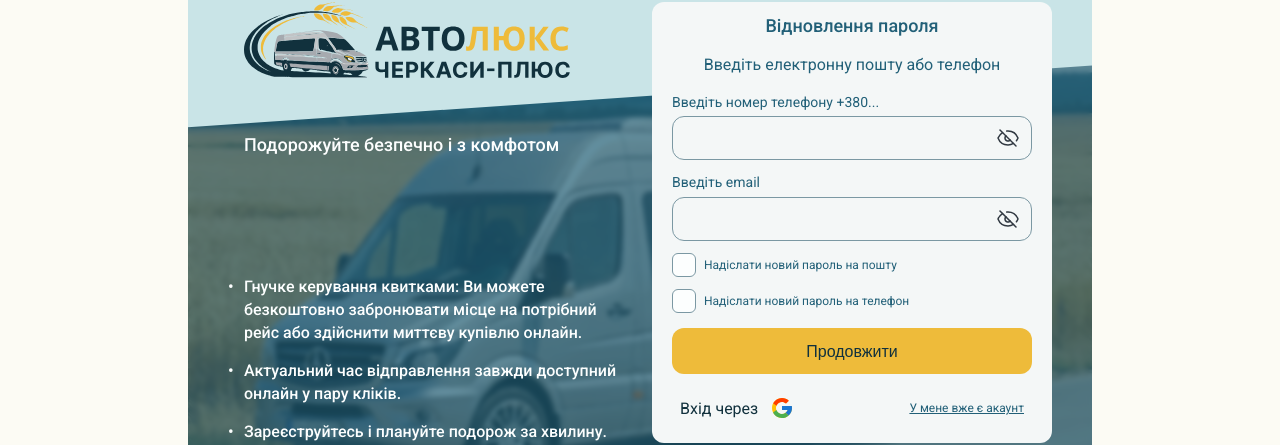
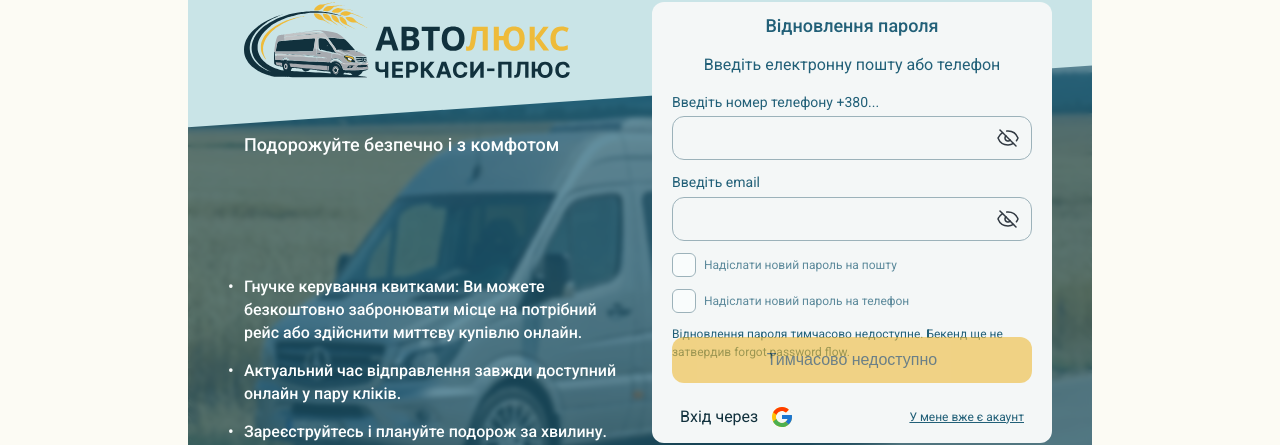
Before and after one commit to natalitwinkgit/acp-front, a Next.js app: page /forgot-password in a window 1280 px wide. Shown: the part 278-723 px from the top of the page. Built offline with nearby package versions, Linux system fonts and the light colour scheme; no server answers.

Commit message:
fix(auth): disable forgot password flow until backend contract is ready

```diff
--- a/app/(auth)/forgot-password/ForgotPasswordPageContent.tsx
+++ b/app/(auth)/forgot-password/ForgotPasswordPageContent.tsx
@@ -14,31 +14,28 @@ type ForgotPasswordPageContentProps = {
 };
 
 type StatusState =
+  | { type: "info"; message: string }
   | { type: "success"; message: string }
   | { type: "error"; message: string }
   | null;
 
-function isEmailValid(value: string) {
-  const trimmedValue = value.trim();
-  return /^[^\s@]+@[^\s@]+\.[^\s@]+$/.test(trimmedValue);
-}
-
-function isPhoneValid(value: string) {
-  const trimmedValue = value.trim();
-  const normalizedPhone = trimmedValue.replace(/[\s()-]/g, "");
-  return /^\+?\d{10,15}$/.test(normalizedPhone);
-}
+const FORGOT_PASSWORD_UNAVAILABLE_MESSAGE =
+  "Відновлення пароля тимчасово недоступне. Бекенд ще не затвердив forgot password flow.";
 
 export default function ForgotPasswordPageContent({
   onClose,
 }: ForgotPasswordPageContentProps) {
   const router = useRouter();
+  const isForgotPasswordAvailable = false;
 
   const [phone, setPhone] = useState("");
   const [email, setEmail] = useState("");
   const [sendToEmail, setSendToEmail] = useState(false);
   const [sendToPhone, setSendToPhone] = useState(false);
-  const [status, setStatus] = useState<StatusState>(null);
+  const [status, setStatus] = useState<StatusState>({
+    type: "info",
+    message: FORGOT_PASSWORD_UNAVAILABLE_MESSAGE,
+  });
 
   const handleCloseAuthFlow = () => {
     if (onClose) {
@@ -51,62 +48,9 @@ export default function ForgotPasswordPageContent({
 
   const handleSubmit = (event: React.FormEvent<HTMLFormElement>) => {
     event.preventDefault();
-
-    const trimmedPhone = phone.trim();
-    const trimmedEmail = email.trim();
-
-    if (!trimmedPhone && !trimmedEmail) {
-      setStatus({
-        type: "error",
-        message: "Введіть номер телефону або email.",
-      });
-      return;
-    }
-
-    if (trimmedPhone && !isPhoneValid(trimmedPhone)) {
-      setStatus({
-        type: "error",
-        message: "Введіть коректний номер телефону.",
-      });
-      return;
-    }
-
-    if (trimmedEmail && !isEmailValid(trimmedEmail)) {
-      setStatus({
-        type: "error",
-        message: "Введіть коректний email.",
-      });
-      return;
-    }
-
-    if (!sendToEmail && !sendToPhone) {
-      setStatus({
-        type: "error",
-        message: "Оберіть, куди надіслати новий пароль.",
-      });
-      return;
-    }
-
-    if (sendToEmail && !trimmedEmail) {
-      setStatus({
-        type: "error",
-        message: "Введіть email, щоб надіслати новий пароль на пошту.",
-      });
-      return;
-    }
-
-    if (sendToPhone && !trimmedPhone) {
-      setStatus({
-        type: "error",
-        message: "Введіть номер телефону, щоб надіслати новий пароль на телефон.",
-      });
-      return;
-    }
-
     setStatus({
-      type: "success",
-      message:
-        "Якщо акаунт із такими даними існує, новий пароль буде надіслано на вибрані контакти.",
+      type: "info",
+      message: FORGOT_PASSWORD_UNAVAILABLE_MESSAGE,
     });
   };
 
@@ -163,10 +107,10 @@ export default function ForgotPasswordPageContent({
                   value={phone}
                   onChange={(event) => {
                     setPhone(event.target.value);
-                    if (status) setStatus(null);
                   }}
                   autoComplete="tel"
                   inputMode="tel"
+                  disabled={!isForgotPasswordAvailable}
                 />
                 <Image
                   src="/icons/eye-off-light.svg"
@@ -189,9 +133,9 @@ export default function ForgotPasswordPageContent({
                   value={email}
                   onChange={(event) => {
                     setEmail(event.target.value);
-                    if (status) setStatus(null);
                   }}
                   autoComplete="email"
+                  disabled={!isForgotPasswordAvailable}
                 />
                 <Image
                   src="/icons/eye-off-light.svg"
@@ -204,37 +148,68 @@ export default function ForgotPasswordPageContent({
               </div>
             </label>
 
-            <label className={styles.optionRow}>
+            <label
+              className={`${styles.optionRow} ${
+                !isForgotPasswordAvailable ? styles.optionRowDisabled : ""
+              }`.trim()}
+            >
               <input
                 className={styles.optionInput}
                 type="checkbox"
                 checked={sendToEmail}
                 onChange={(event) => {
                   setSendToEmail(event.target.checked);
-                  if (status) setStatus(null);
                 }}
+                disabled={!isForgotPasswordAvailable}
               />
-              <span className={styles.checkboxUi} aria-hidden="true" />
-              <span className={styles.optionText}>Надіслати новий пароль на пошту</span>
+              <span
+                className={`${styles.checkboxUi} ${
+                  !isForgotPasswordAvailable ? styles.checkboxUiDisabled : ""
+                }`.trim()}
+                aria-hidden="true"
+              />
+              <span
+                className={`${styles.optionText} ${
+                  !isForgotPasswordAvailable ? styles.optionTextMuted : ""
+                }`.trim()}
+              >
+                Надіслати новий пароль на пошту
+              </span>
             </label>
 
-            <label className={styles.optionRow}>
+            <label
+              className={`${styles.optionRow} ${
+                !isForgotPasswordAvailable ? styles.optionRowDisabled : ""
+              }`.trim()}
+            >
               <input
                 className={styles.optionInput}
                 type="checkbox"
                 checked={sendToPhone}
                 onChange={(event) => {
                   setSendToPhone(event.target.checked);
-                  if (status) setStatus(null);
                 }}
+                disabled={!isForgotPasswordAvailable}
               />
-              <span className={styles.checkboxUi} aria-hidden="true" />
-              <span className={styles.optionText}>Надіслати новий пароль на телефон</span>
+              <span
+                className={`${styles.checkboxUi} ${
+                  !isForgotPasswordAvailable ? styles.checkboxUiDisabled : ""
+                }`.trim()}
+                aria-hidden="true"
+              />
+              <span
+                className={`${styles.optionText} ${
+                  !isForgotPasswordAvailable ? styles.optionTextMuted : ""
+                }`.trim()}
+              >
+                Надіслати новий пароль на телефон
+              </span>
             </label>
 
             <div
-              className={`${styles.status} ${status?.type === "success" ? styles.statusSuccess : ""} ${
-                status?.type === "error" ? styles.statusError : ""
+              className={`${styles.status} ${status?.type === "info" ? styles.statusInfo : ""} ${
+                status?.type === "success" ? styles.statusSuccess : ""
+              } ${status?.type === "error" ? styles.statusError : ""
               }`.trim()}
               aria-live="polite"
             >
@@ -242,7 +217,13 @@ export default function ForgotPasswordPageContent({
             </div>
 
             <div className={styles.actions}>
-              <Button text="Продовжити" variant="primary" type="submit" onClick={() => {}} />
+              <Button
+                text="Тимчасово недоступно"
+                variant="primary"
+                type="submit"
+                onClick={() => {}}
+                disabled={!isForgotPasswordAvailable}
+              />
 
               <div className={styles.bottomRow}>
                 <button
--- a/app/(auth)/forgot-password/forgot-password.module.css
+++ b/app/(auth)/forgot-password/forgot-password.module.css
@@ -234,6 +234,11 @@
   border-color: #226078;
 }
 
+.input:disabled {
+  cursor: not-allowed;
+  opacity: 0.72;
+}
+
 .inputIcon {
   position: absolute;
   top: 50%;
@@ -251,6 +256,10 @@
   width: 360px;
   min-height: 24px;
   cursor: pointer;
+}
+
+.optionRowDisabled {
+  cursor: not-allowed;
 }
 
 .optionInput {
@@ -282,6 +291,10 @@
   transition: transform 120ms ease;
 }
 
+.checkboxUiDisabled {
+  opacity: 0.72;
+}
+
 .optionInput:checked + .checkboxUi::after {
   transform: scale(1);
 }
@@ -300,6 +313,10 @@
   color: #226078;
 }
 
+.optionTextMuted {
+  opacity: 0.72;
+}
+
 .status {
   width: 360px;
   min-height: 0;
@@ -309,6 +326,10 @@
   font-size: 12px;
   line-height: 150%;
   color: transparent;
+}
+
+.statusInfo {
+  color: #226078;
 }
 
 .status:empty {
```
